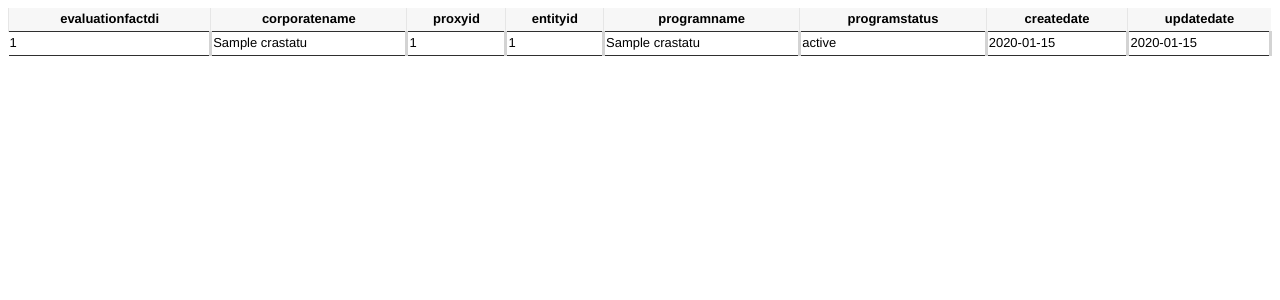
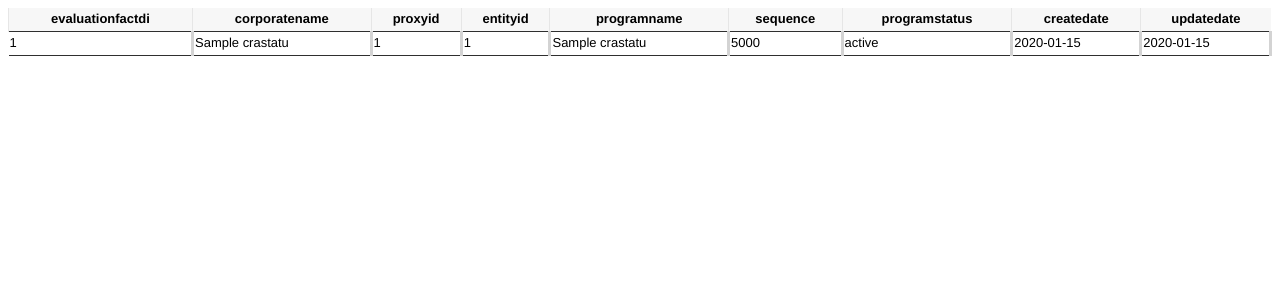
Before and after one commit to hectormarcia/CRAGCPROD, a Django app: page /crastatus/ in a window 1280 px wide. Shown: the top 300 px of the page. Run offline with Django 5.2, Linux system fonts and the light colour scheme; tables that the repository leaves empty hold one stand-in row (values such as "Sample post"); data that the repository does not hold is empty.

Commit message:
introduce sequencing

```diff
--- a/panel/models.py
+++ b/panel/models.py
@@ -22,3 +22,4 @@ class CRAstatus(models.Model):
     updatedate = models.CharField(max_length=80, null=True)
     created_at = models.DateTimeField(auto_now_add=True)
     updated_at = models.DateTimeField(auto_now=True)
+    # programsequence = models.ForeignKey(ProgramSequence, on_delete=models.SET_NULL, null=True, db_column='programname')
--- a/panel/templates/crastatus.html
+++ b/panel/templates/crastatus.html
@@ -67,6 +67,7 @@
                 <th>proxyid</th>
                 <th>entityid</th>
                 <th>programname</th>
+                <th>sequence</th>
                 <th>programstatus</th>
                 <th>createdate</th>
                 <th>updatedate</th>
@@ -81,6 +82,7 @@
                 <td>{{ cra.proxyid }}</td>
                 <td>{{ cra.entityid }}</td>
                 <td>{{ cra.programname }}</td>
+                <td>{{ cra.sequence }}</td>
                 <td>{{ cra.programstatus }}</td>
                 <td>{{ cra.createdate }}</td>
                 <td>{{ cra.updatedate }}</td>
--- a/panel/views.py
+++ b/panel/views.py
@@ -2,7 +2,7 @@ from django.shortcuts import render
 from django.views.decorators.clickjacking import xframe_options_exempt
 from coupaconnect.utility import coupa_oauth, getcoresupplierdetails, getproxysupplierdetails, getcrasupplierfields
 from supplier.models import Supplier, Compliance_threshhold
-from panel.models import CRAstatus, CraFtpLog
+from panel.models import CRAstatus, CraFtpLog, ProgramSequence
 from django.db.models import Max
 # Create your views here.
 
@@ -16,7 +16,8 @@ def coupasupplierdetail(request):
     supplier_name = ""
     guid = ""
     fields = []
-    cras = []
+    # cras = []
+    sortedlstcras = []
 
     if object_type != "supplier":
         error_desc = "The context is wrong, please talk to your administrator"
@@ -40,7 +41,19 @@ def coupasupplierdetail(request):
             else:
                 error_desc = "This supplier is not linked to CRA yet"
 
-        cras = CRAstatus.objects.filter(entityid=supplier_guid).values('programname','programstatus', 'updatedate').order_by('programname')
+        cras = CRAstatus.objects.filter(entityid=supplier_guid).values('programname','programstatus', 'updatedate') #.order_by('programname')
+        lstcras = cras.values()
+        sequence = ProgramSequence.objects.all().values()
+
+        for cra in lstcras:
+            res = next((sub for sub in sequence if sub['programname'] == cra['programname']), None)
+            if res:
+                cra['sequence'] = res['sequence']
+            else:
+                cra['sequence'] = 5000
+
+        sortedlstcras = sorted(lstcras, key=lambda x: x['sequence'])
+
 
         # sup = Supplier.objects.get(pk=object_id)
         sups = Supplier.objects.filter(coupa_supplier_id=object_id)
@@ -64,7 +77,7 @@ def coupasupplierdetail(request):
         "suppliername": supplier_name,
         "cra_guid": guid,
         "error_desc": error_desc,
-        "programmes": list(cras),
+        "programmes": sortedlstcras,
         "comths": list(comths),
         "lastupdate": maxval
     }
@@ -91,15 +104,21 @@ def coupasupplierdetail(request):
     return render (request,'supplierdetail.html', context)
 
 def crastatuslist(request):
+
     cras = CRAstatus.objects.all()
-    # cras = CRAstatus.objects.extra(
-    #     tables= ['panel_programsequence'],
-    #     where = [
-    #     'panel_programsequence.programname=panel_crastatus.programname'
-    #     ]
-    # )
+    lstcras = cras.values()
+    sequence = ProgramSequence.objects.all().values()
+
+    for cra in lstcras:
+        res = next((sub for sub in sequence if sub['programname'] == cra['programname']), None)
+        if res:
+            cra['sequence'] = res['sequence']
+        else:
+            cra['sequence'] = 5000
+
+    sorted_list = sorted(lstcras, key=lambda x: x['sequence'])
 
     context = {
-        'cras': list(cras)
+        'cras': list(sorted_list)
     }
     return render (request,'crastatus.html', context)
```
